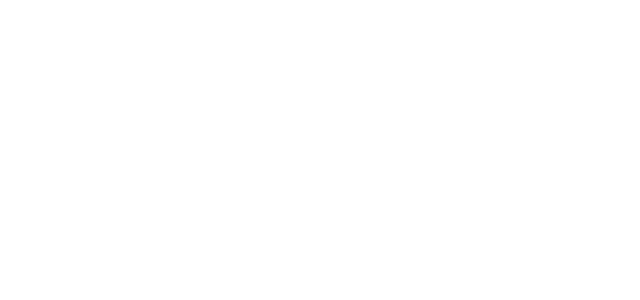
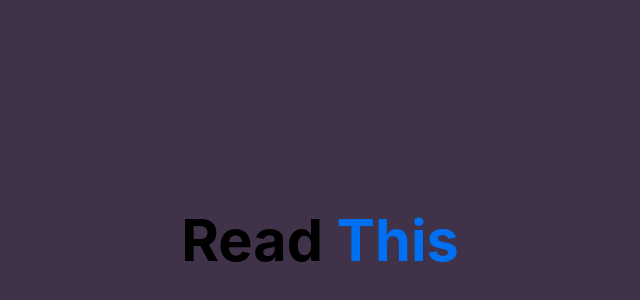
Before and after one commit to Xxtractz/xxtractz, a Next.js app: page / in a window 1280 px wide. Shown: the part 152-452 px from the top of the page, without its empty margins (320-960 px from the left). Built offline with nearby package versions, Linux system fonts and the light colour scheme.

Commit message:
#commit restructuring

```diff
--- a/styles/global.css
+++ b/src/app/global.css
@@ -16,6 +16,9 @@ body {
     Helvetica Neue,
     sans-serif;
 }
+html{
+  background: #3f3249 !important;
+}
 
 a {
   color: inherit;
--- a/pages/index.js
+++ b/src/pages/index.js
@@ -1,14 +1,20 @@
 import Head from 'next/head';
+import Link from 'next/link';
 import styles from '../styles/Home.module.css';
+import '../app/global.css';
 
 export default function Home() {
   return (
     <div className={styles.container}>
       <Head>
-        <title>Xxtractz | Musa Martin Baloyi</title>
+        <title>Xxtractz | Musa Baloyi</title>
         <link rel="icon" href="/favicon.ico" />
       </Head>
-
+        <main>
+            <h1 className={styles.title}>
+                Read <Link href="/blog/post"> This</Link>
+            </h1>
+        </main>
     </div>
   );
 }
```
Also changed, not shown: src/pages/blog/post.js (added, +13 -0 lines), package.json (line endings or trailing spaces), src/styles/Home.module.css (renamed from styles/Home.module.css), 1 other file (tests, documents, lock files or other folders).
